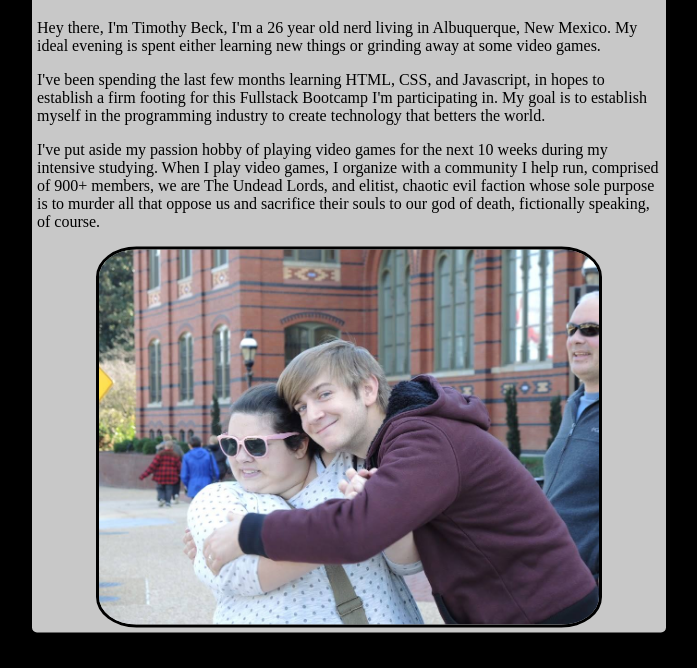
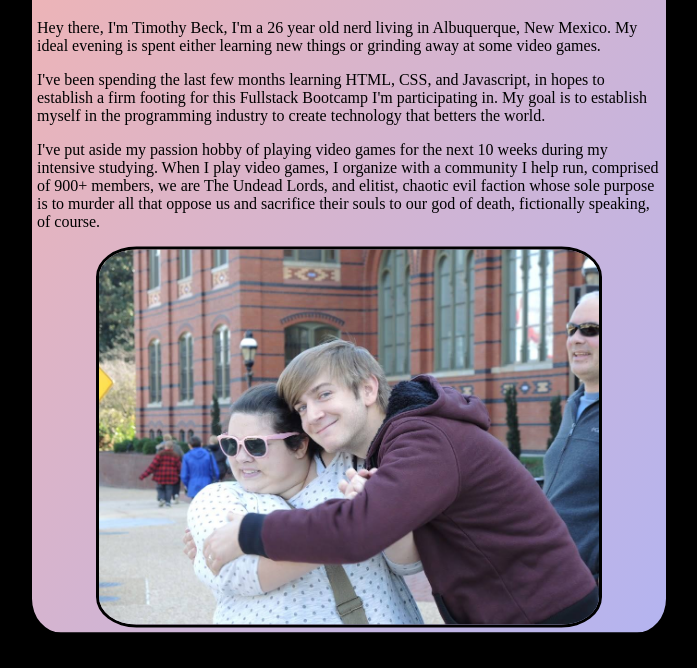
Before and after one commit to BeckTimothy/about-tbeck, a plain HTML site: page index.html in a window 1280 px wide. Shown: the part 132-800 px from the top of the page, without its empty margins (291-988 px from the left). Drawn offline with Linux system fonts and the light colour scheme.

Commit message:
added css linear gradient to make the page prettier

```diff
--- a/styles.css
+++ b/styles.css
@@ -18,11 +18,11 @@ img {
 	justify-content: space-around;
 }
 .wrapper {
-	background-color: rgb(200,200,200);
+	background: linear-gradient(0.35turn, rgb(240,180,180), rgb(180,180,240));
 	padding: 5px;
 	align-content: center;
 	border: 3px solid rgb(0,0,0);
-	border-radius: 8px;
+	border-radius: 5%;
 	position: absolute;
 	left: 50%;
 	top: 50%;
```
